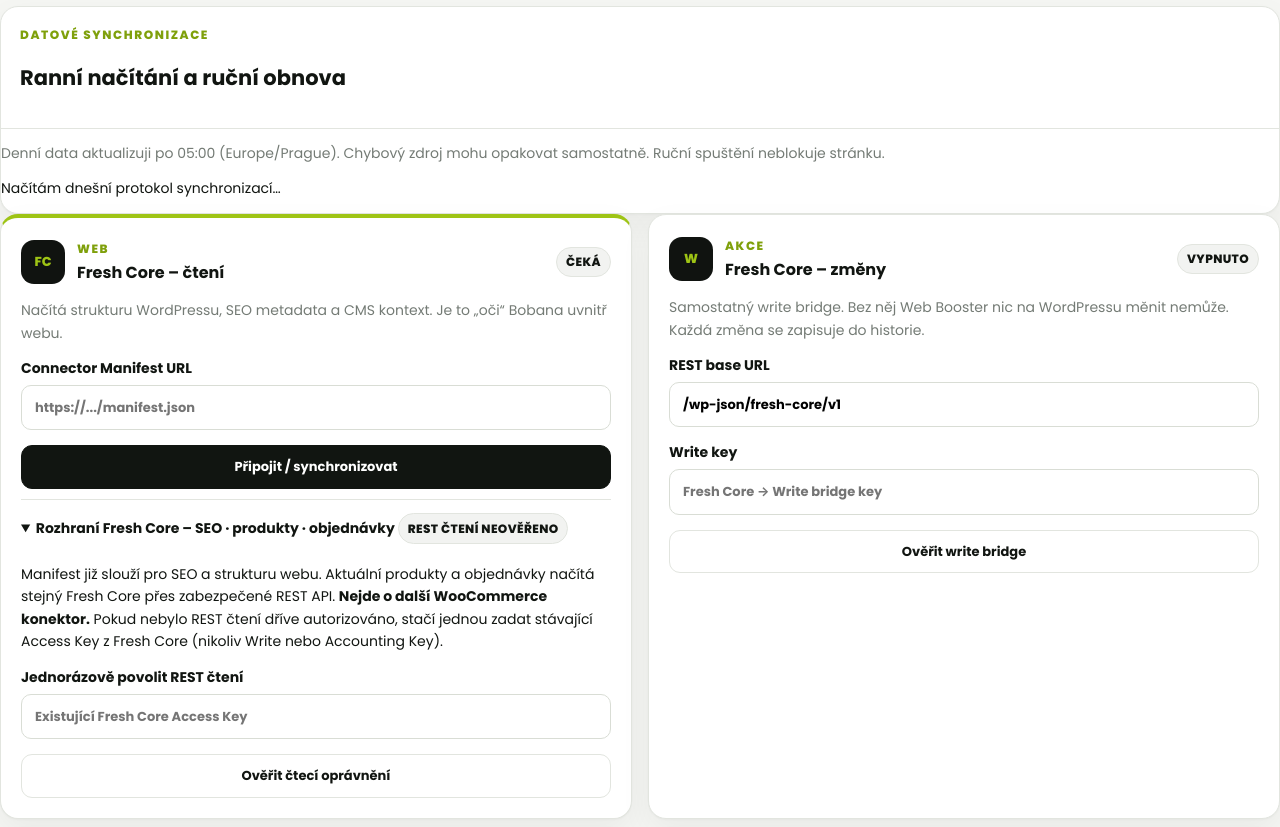
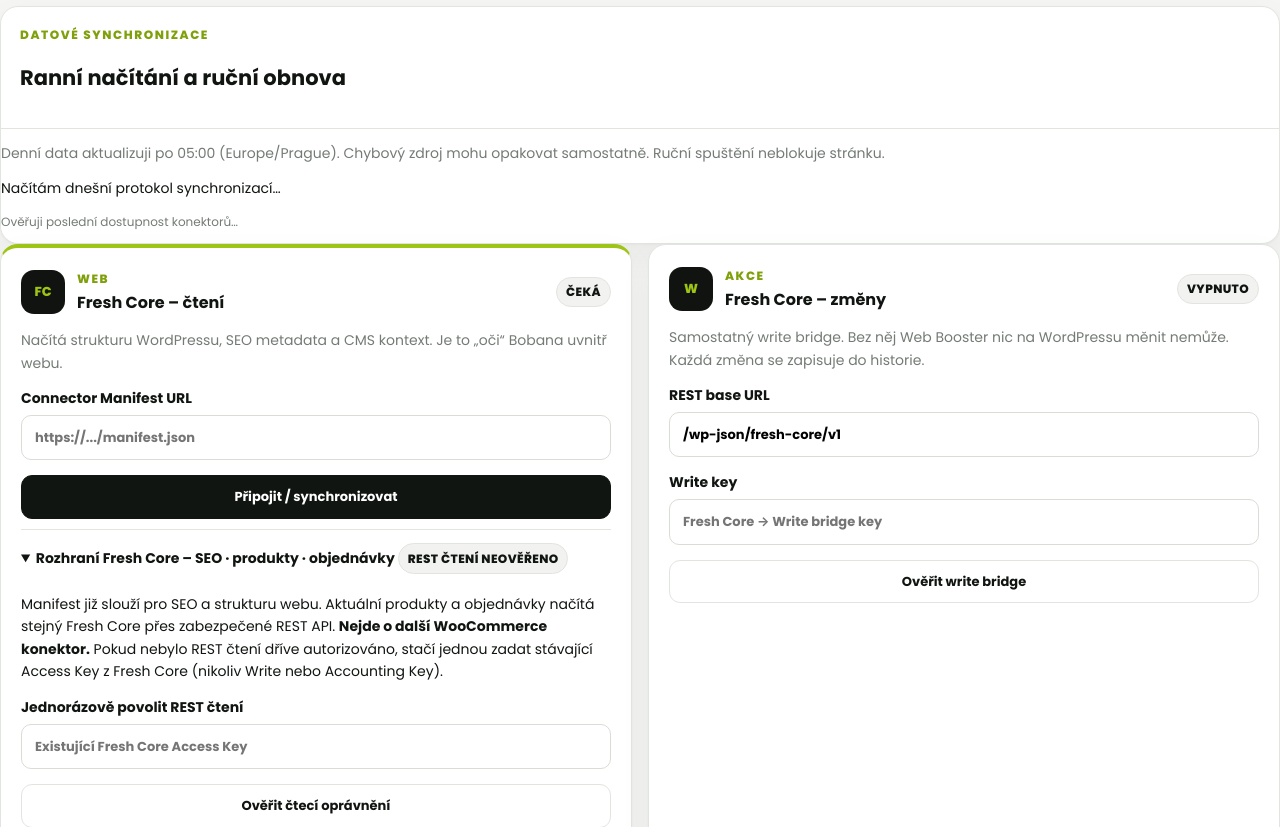
Before and after one commit to soufekladislav/Boban, a Python web app: template templates/connectors.html in a window 1280 px wide. Shown: the part 148-975 px from the top of the page. Run offline with Jinja, Linux system fonts and the light colour scheme; the template is opened without the code that fills it, so the values that code supplies are empty.

Commit message:
Show separate live connector verification state beside daily sync results

```diff
--- a/templates/connectors.html
+++ b/templates/connectors.html
@@ -9,6 +9,7 @@
   <div class="panel-head"><div><span class="eyebrow">DATOVÉ SYNCHRONIZACE</span><h2>Ranní načítání a ruční obnova</h2></div></div>
   <p class="muted">Denní data aktualizuji po 05:00 (Europe/Prague). Chybový zdroj mohu opakovat samostatně. Ruční spuštění neblokuje stránku.</p>
   <p data-sync-summary role="status" aria-live="polite">Načítám dnešní protokol synchronizací…</p>
+  <p class="muted small" data-heartbeat-summary role="status">Ověřuji poslední dostupnost konektorů…</p>
   {% if current_user.can_edit %}<form method="post" action="{{ url_for('project_sync_run_now', project_id=project.id) }}"><button class="btn primary" type="submit">Znovu načíst data projektu</button></form>{% endif %}
 </section>
 <div class="connector-grid">
```
